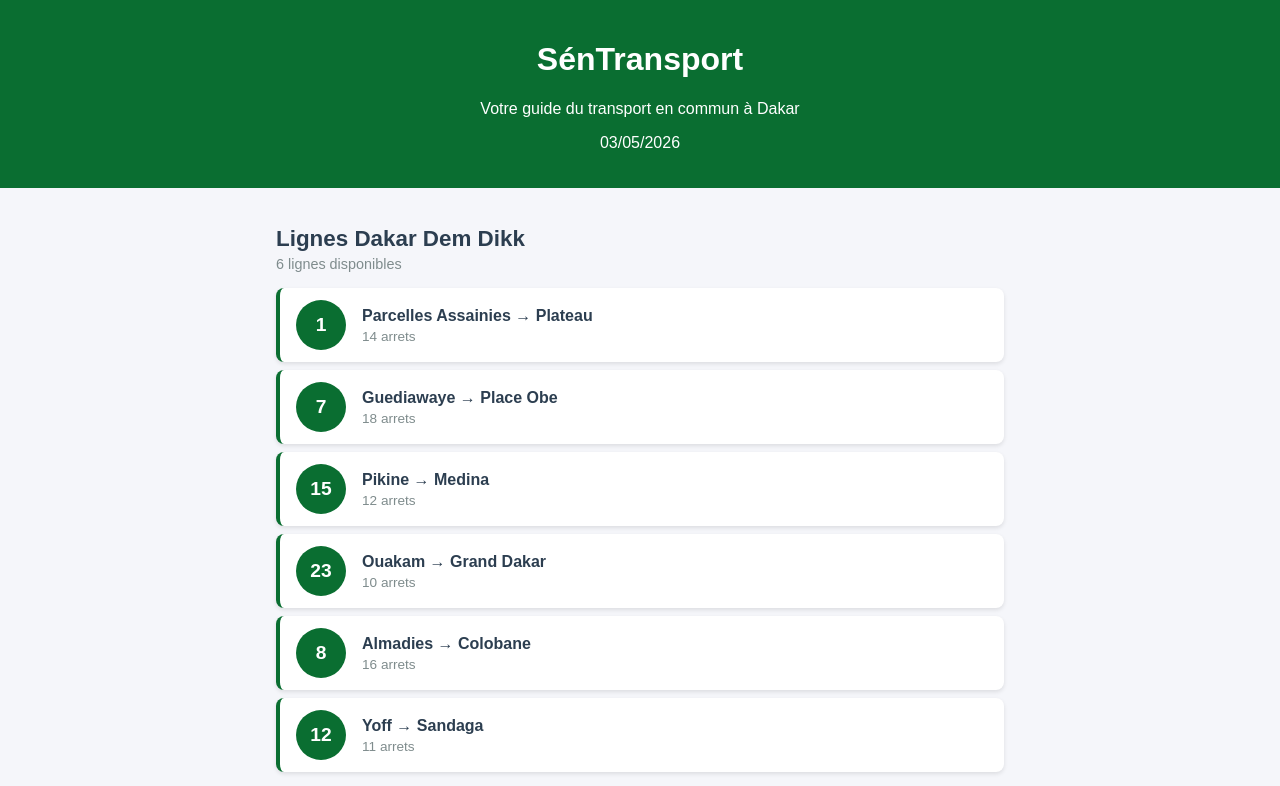
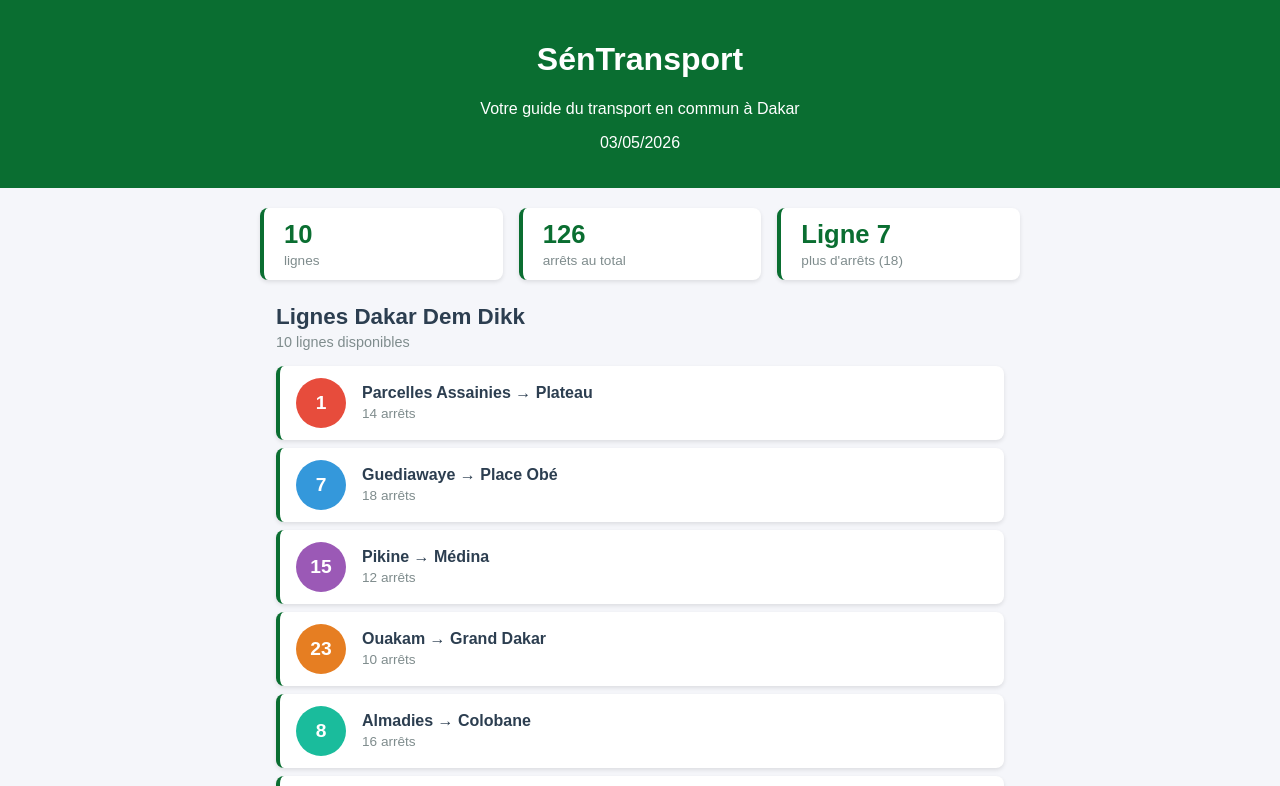
Before and after one commit to adnexus-xo/sentransport, a React (Create React App) app: page / in a window 1280 px wide. Shown: the top 786 px of the page. Built offline with nearby package versions, Linux system fonts and the light colour scheme.

Commit message:
Exercices Lab 2: couleurs, StatReseau, 4 lignes supplémentaires

```diff
--- a/src/App.js
+++ b/src/App.js
@@ -1,3 +1,4 @@
+/*
 import './App.css';
 import Header from './Header';
 import ListeLignes from './ListeLignes';
@@ -63,3 +64,39 @@
 }
 
 export default App;
+*/
+
+import './App.css';
+import Header from './Header';
+import ListeLignes from './ListeLignes';
+import Footer from './Footer';
+import StatReseau from './StatReseau';
+
+function App() {
+  const lignes = [
+    { id: 1,  numero: "1",  depart: "Parcelles Assainies", arrivee: "Plateau",     arrets: 14, couleur: "#e74c3c" },
+    { id: 2,  numero: "7",  depart: "Guediawaye",          arrivee: "Place Obé",   arrets: 18, couleur: "#3498db" },
+    { id: 3,  numero: "15", depart: "Pikine",              arrivee: "Médina",      arrets: 12, couleur: "#9b59b6" },
+    { id: 4,  numero: "23", depart: "Ouakam",              arrivee: "Grand Dakar", arrets: 10, couleur: "#e67e22" },
+    { id: 5,  numero: "8",  depart: "Almadies",            arrivee: "Colobane",    arrets: 16, couleur: "#1abc9c" },
+    { id: 6,  numero: "12", depart: "Yoff",                arrivee: "Sandaga",     arrets: 11, couleur: "#f39c12" },
+    // Exo 3 — 4 lignes supplémentaires
+    { id: 7,  numero: "4",  depart: "Fann",                arrivee: "HLM",         arrets: 9,  couleur: "#c0392b" },
+    { id: 8,  numero: "9",  depart: "Liberté 6",           arrivee: "Dieuppeul",   arrets: 13, couleur: "#2980b9" },
+    { id: 9,  numero: "17", depart: "Sicap Liberté",       arrivee: "Médina",      arrets: 8,  couleur: "#27ae60" },
+    { id: 10, numero: "21", depart: "HLM",                 arrivee: "Sandaga",     arrets: 15, couleur: "#8e44ad" },
+  ];
+
+  return (
+    <div className="App">
+      <Header />
+      <main className="contenu">
+        <StatReseau lignes={lignes} />
+        <ListeLignes lignes={lignes} />
+      </main>
+      <Footer />
+    </div>
+  );
+}
+
+export default App;
--- a/src/LigneBus.js
+++ b/src/LigneBus.js
@@ -1,3 +1,4 @@
+/*
 import './LigneBus.css';
 
 function LigneBus({ numero, depart, arrivee, arrets }) {
@@ -19,3 +20,25 @@
 }
 
 export default LigneBus;
+*/
+
+import './LigneBus.css';
+
+function LigneBus({ numero, depart, arrivee, arrets, couleur }) {
+  return (
+    <div className="ligne-bus">
+      <div
+        className="ligne-numero"
+        style={{ backgroundColor: couleur || '#0a6e31' }}
+      >
+        {numero}
+      </div>
+      <div className="ligne-info">
+        <span className="ligne-trajet">{depart} &rarr; {arrivee}</span>
+        <span className="ligne-arrets">{arrets} arrêts</span>
+      </div>
+    </div>
+  );
+}
+
+export default LigneBus;
--- a/src/ListeLignes.js
+++ b/src/ListeLignes.js
@@ -17,6 +17,7 @@
           depart={ligne.depart}
           arrivee={ligne.arrivee}
           arrets={ligne.arrets}
+          couleur={ligne.couleur}
         />
       ))}
     </div>
--- /dev/null
+++ b/src/StatReseau.css
@@ -0,0 +1,29 @@
+.stat-reseau {
+  display: flex;
+  gap: 16px;
+  margin-bottom: 24px;
+  flex-wrap: wrap;
+}
+
+.stat-item {
+  background-color: #ffffff;
+  border-left: 4px solid #0a6e31;
+  border-radius: 8px;
+  padding: 12px 20px;
+  flex: 1;
+  display: flex;
+  flex-direction: column;
+  box-shadow: 0 2px 4px rgba(0,0,0,0.1);
+}
+
+.stat-chiffre {
+  font-size: 1.6rem;
+  font-weight: bold;
+  color: #0a6e31;
+}
+
+.stat-label {
+  font-size: 0.85rem;
+  color: #7f8c8d;
+  margin-top: 4px;
+}
--- /dev/null
+++ b/src/StatReseau.js
@@ -0,0 +1,26 @@
+import './StatReseau.css';
+
+function StatReseau({ lignes }) {
+  const totalLignes = lignes.length;
+  const totalArrets = lignes.reduce((acc, l) => acc + l.arrets, 0);
+  const ligneMax = lignes.reduce((max, l) => l.arrets > max.arrets ? l : max, lignes[0]);
+
+  return (
+    <div className="stat-reseau">
+      <div className="stat-item">
+        <span className="stat-chiffre">{totalLignes}</span>
+        <span className="stat-label">lignes</span>
+      </div>
+      <div className="stat-item">
+        <span className="stat-chiffre">{totalArrets}</span>
+        <span className="stat-label">arrêts au total</span>
+      </div>
+      <div className="stat-item">
+        <span className="stat-chiffre">Ligne {ligneMax.numero}</span>
+        <span className="stat-label">plus d'arrêts ({ligneMax.arrets})</span>
+      </div>
+    </div>
+  );
+}
+
+export default StatReseau;
```
